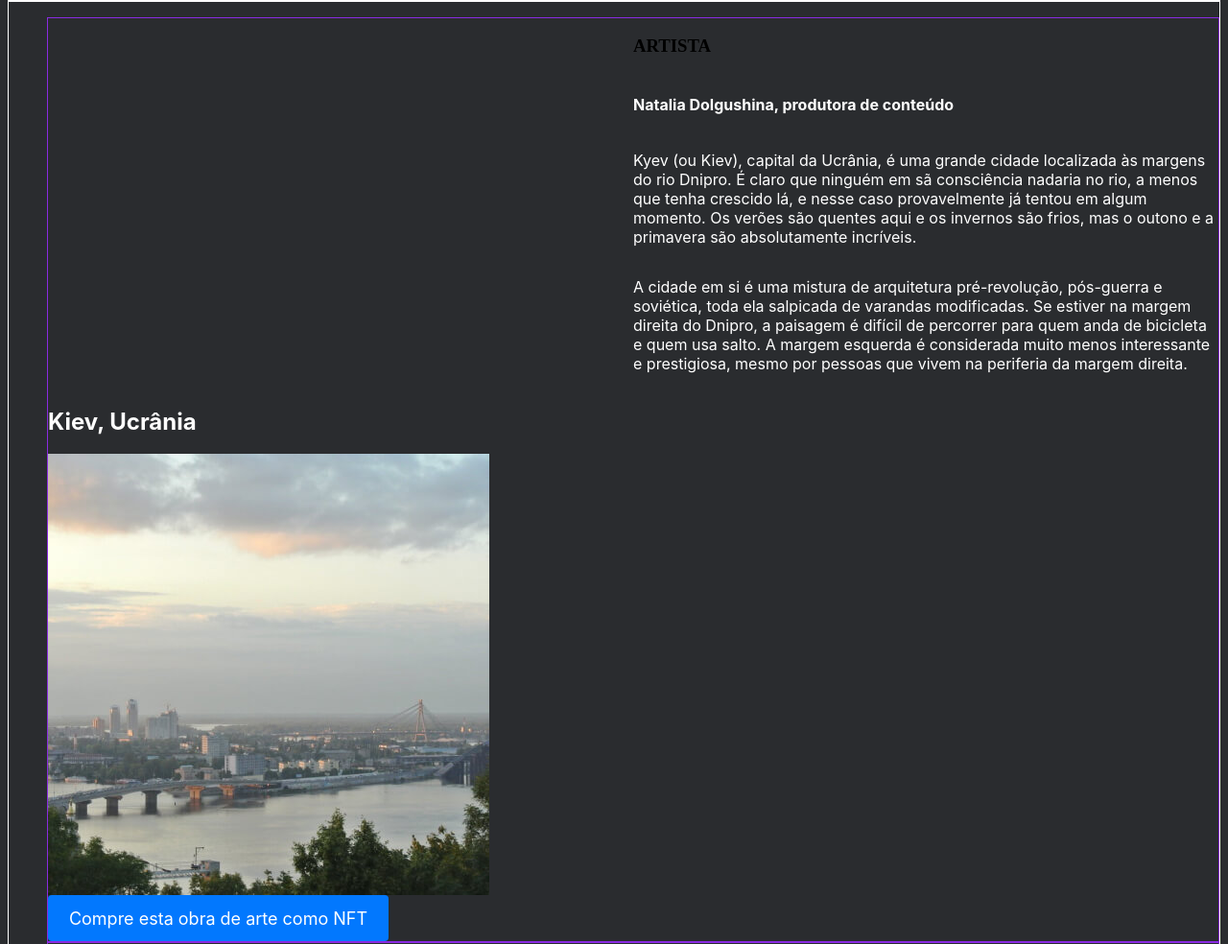
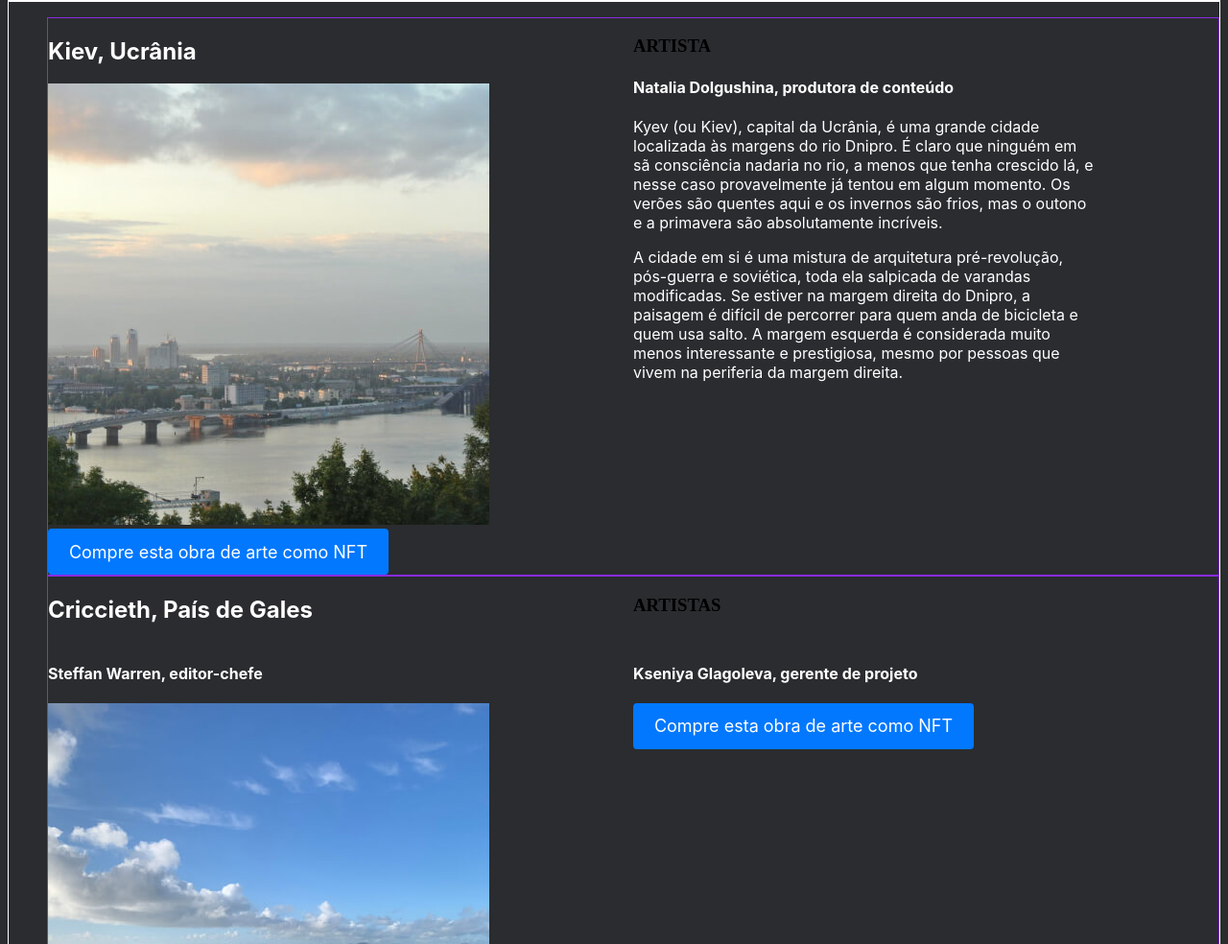
Before and after one commit to gabrieelrossini/web_project_3_ptbr, a plain HTML site: page index.html in a window 1280 px wide. Shown: the part 2551-3535 px from the top of the page at 96% size. Drawn offline with Linux system fonts and the light colour scheme.

Commit message:
att css usando grid

```diff
--- a/css/index.css
+++ b/css/index.css
@@ -172,7 +172,7 @@ footer {
 }
 
 .place__photo {
-    grid-column: 1;
+    max-width: 460px;
 }
 
 .place__button {
@@ -183,24 +183,24 @@ footer {
     border: none;
     border-radius: 4px;
     cursor: pointer;
-    grid-column: 1;
+
 }
 
 .place__title {
-    grid-column: 1;
+
 }
 
 
 .place__artist {
-    grid-column: 2;
+
 }
 
 .place__artist-name {
-    grid-column: 2;
+
 }
 
 .place__text {
-      grid-column: 2;
+    max-width: 484px;
 }
 
 /**
--- a/index.html
+++ b/index.html
@@ -53,13 +53,17 @@
     <section class="places">
       <ul>
         <li class="place">
-          <h3 class="place__artist">ARTISTA</h3>
-          <h4 class="text place__artist-name">Natalia Dolgushina, produtora de conteúdo</h4>
-          <p class="text place__text">Kyev (ou Kiev), capital da Ucrânia, é uma grande cidade localizada às margens do rio Dnipro. É claro que ninguém em sã consciência nadaria no rio, a menos que tenha crescido lá, e nesse caso provavelmente já tentou em algum momento. Os verões são quentes aqui e os invernos são frios, mas o outono e a primavera são absolutamente incríveis.</p>
-          <p class="text place__text">A cidade em si é uma mistura de arquitetura pré-revolução, pós-guerra e soviética, toda ela salpicada de varandas modificadas. Se estiver na margem direita do Dnipro, a paisagem é difícil de percorrer para quem anda de bicicleta e quem usa salto. A margem esquerda é considerada muito menos interessante e prestigiosa, mesmo por pessoas que vivem na periferia da margem direita.</p>
-          <h2 class="text place__title">Kiev, Ucrânia</h2>
-          <img class="place__photo" src="./images/kiev.jpg" alt="foto de uma paisagem de Kiev, Ucrânia">
-          <button class="text place__button">Compre esta obra de arte como NFT</button>
+          <div>
+            <h2 class="text place__title">Kiev, Ucrânia</h2>
+            <img class="place__photo" src="./images/kiev.jpg" alt="foto de uma paisagem de Kiev, Ucrânia">
+            <button class="text place__button">Compre esta obra de arte como NFT</button>
+          </div>
+          <div>
+            <h3 class="place__artist">ARTISTA</h3>
+            <h4 class="text place__artist-name">Natalia Dolgushina, produtora de conteúdo</h4>
+            <p class="text place__text">Kyev (ou Kiev), capital da Ucrânia, é uma grande cidade localizada às margens do rio Dnipro. É claro que ninguém em sã consciência nadaria no rio, a menos que tenha crescido lá, e nesse caso provavelmente já tentou em algum momento. Os verões são quentes aqui e os invernos são frios, mas o outono e a primavera são absolutamente incríveis.</p>
+            <p class="text place__text">A cidade em si é uma mistura de arquitetura pré-revolução, pós-guerra e soviética, toda ela salpicada de varandas modificadas. Se estiver na margem direita do Dnipro, a paisagem é difícil de percorrer para quem anda de bicicleta e quem usa salto. A margem esquerda é considerada muito menos interessante e prestigiosa, mesmo por pessoas que vivem na periferia da margem direita.</p>
+          </div>
         </li>
         <li class="place">
           <h2 class="text place__title">Criccieth, País de Gales</h2>
```
